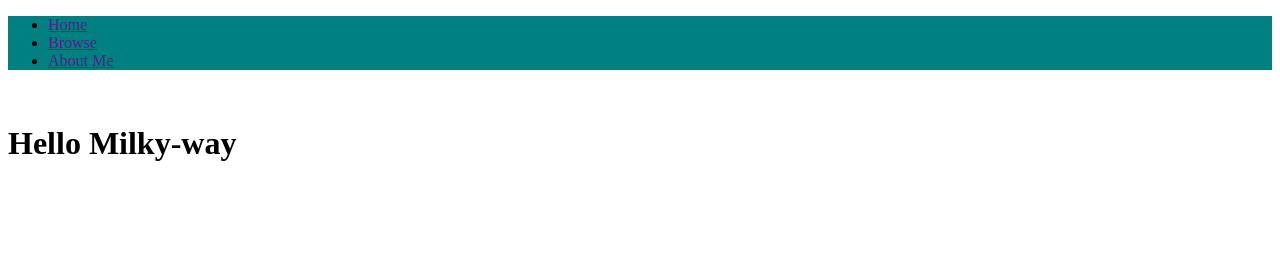
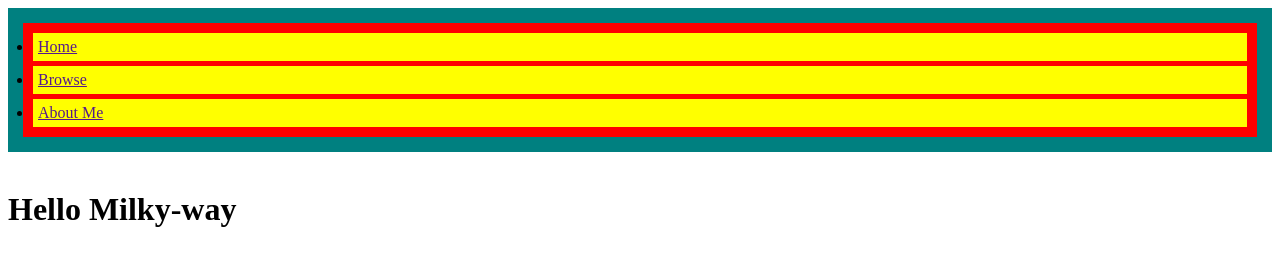
Before and after one commit to kelvinziroh/hello-milkyway, a plain HTML site: page index.html in a window 1280 px wide. Drawn offline with Linux system fonts and the light colour scheme.

Commit message:
added few styles

```diff
--- a/styles.css
+++ b/styles.css
@@ -1,3 +1,16 @@
 nav {
   background-color: teal;
-  }
+  padding: 10px
+}
+
+ul {
+  background-color: red;
+  padding: 5px;
+  margin: 5px;
+}
+
+li {
+  background-color: yellow;
+  padding: 5px;
+  margin: 5px;
+}
```
